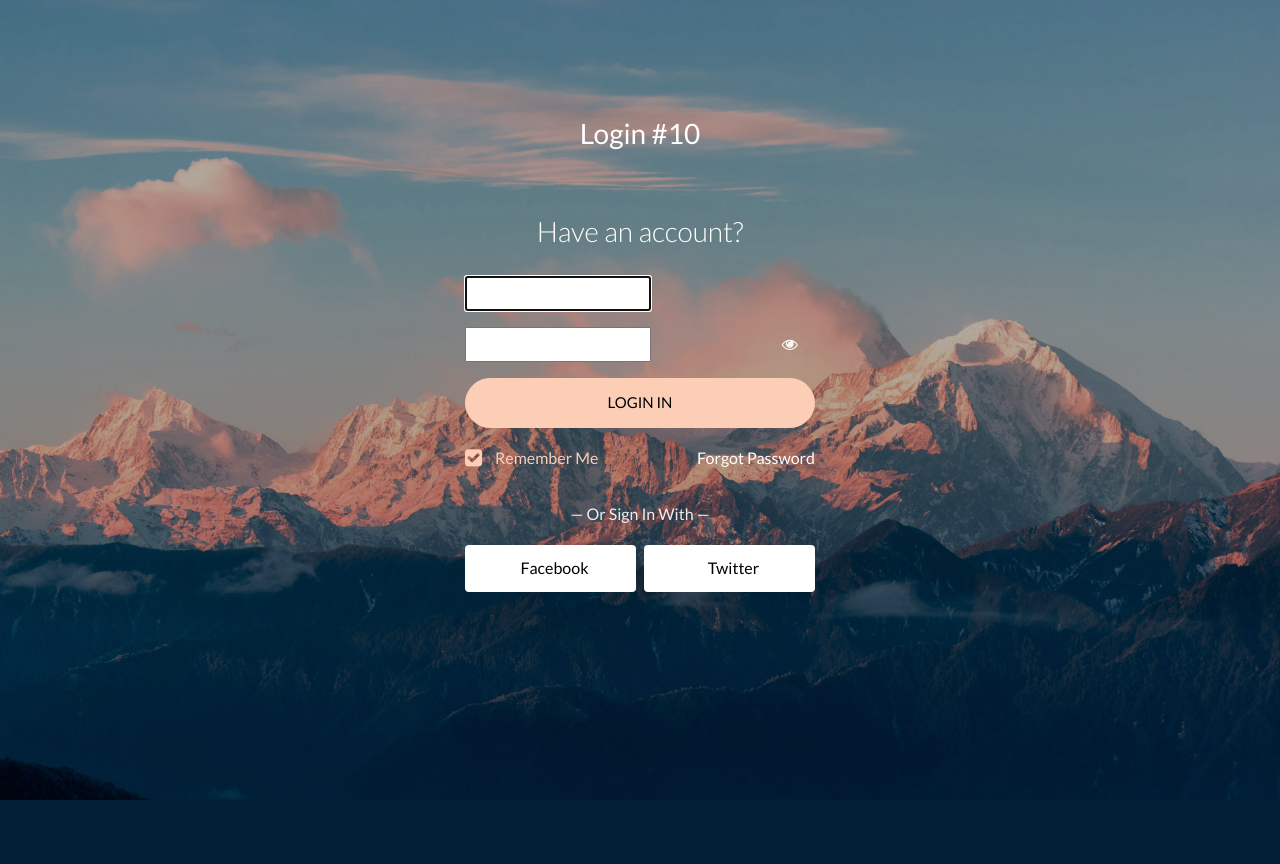
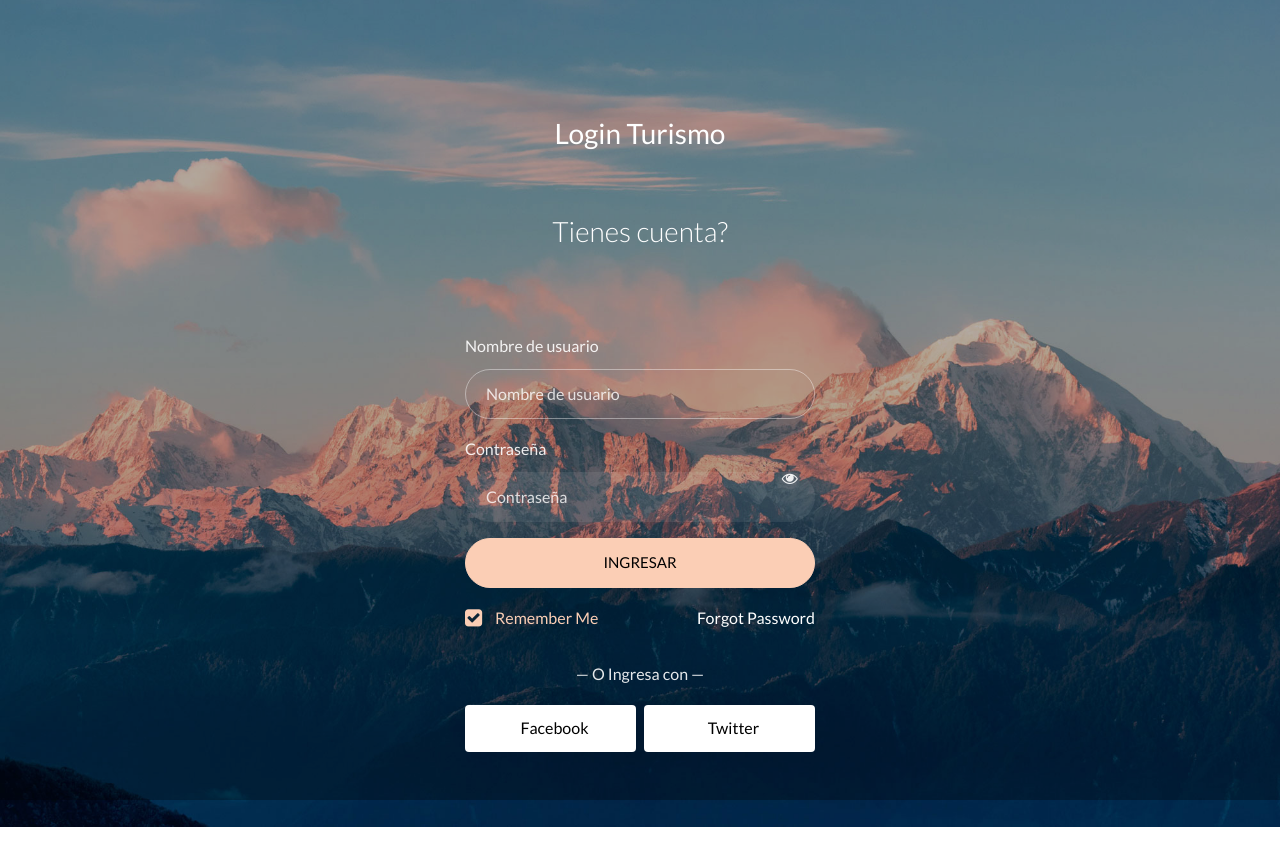
Before and after one commit to jlquichimbo/prueba-django, a Django app: page /accounts/login/ in a window 1280 px wide. Before the commit the page ends 800 px from the top, so only its background shows below. Run offline with Django 3.2, Linux system fonts and the light colour scheme; some libraries are stand-ins or nearby versions.

Commit message:
Login finished

```diff
--- a/prueba_django/settings.py
+++ b/prueba_django/settings.py
@@ -42,6 +42,7 @@ INSTALLED_APPS = [
     'django.contrib.sessions',
     'django.contrib.messages',
     'django.contrib.staticfiles',
+    'bootstrap4',
 ]
 
 MIDDLEWARE = [
--- a/prueba_django/urls.py
+++ b/prueba_django/urls.py
@@ -20,5 +20,6 @@ from usuarios.views import *
 urlpatterns = [
     path('', index),
     path('admin/', admin.site.urls),
-    path('accounts/', include('django.contrib.auth.urls'))
+    path('accounts/', include('django.contrib.auth.urls')),
+    path('usuarios/', include(('usuarios.urls', 'usuarios'), namespace='usuarios'))
 ]
--- a/templates/registration/logged_out.html
+++ b/templates/registration/logged_out.html
@@ -2,5 +2,5 @@
 
 {% block content %}
     <h1>Sesion cerrada! </h1>
-    <a href="{% url 'login' %}">Clic aqui para iniciar sesion nuevamente</a>
+    <a href="{% url 'usuarios:login_turismo' %}">Clic aqui para iniciar sesion nuevamente</a>
 {% endblock content %}
--- a/templates/registration/login.html
+++ b/templates/registration/login.html
@@ -1,34 +1,35 @@
 {% extends 'base.html' %}
-
+{% load bootstrap4 %}
 
 {% block content %}
 <div class="row justify-content-center">
     <div class="col-md-6 text-center mb-5">
-        <h2 class="heading-section">Login #10</h2>
+        <h2 class="heading-section">Login Turismo</h2>
     </div>
 </div>
 <div class="row justify-content-center">
     <div class="col-md-6 col-lg-4">
         <div class="login-wrap p-0">
-            <h3 class="mb-4 text-center">Have an account?</h3>
+            <h3 class="mb-4 text-center">Tienes cuenta?</h3>
 
-            {% if form.errors %}
-                <p>Su password o usuario no coinciden</p>
-            {% endif %}
 
-            <form action="{% url 'login' %}" class="signin-form" method="post">
+            <div id="bootstrap_messages" style="margin-top:5em;">
+                {% bootstrap_messages %}
+            </div>
+
+            <form action="{% url 'usuarios:login_turismo' %}" class="signin-form" method="post">
                 {% csrf_token %}
                 <div class="form-group">
                     <!-- <input type="text" class="form-control" placeholder="Username" required> -->
-                    {{ form.username }}
+                    {% bootstrap_field form.username %}
                 </div>
                 <div class="form-group">
                     <!-- <input id="password-field" type="password" class="form-control" placeholder="Password" required> -->
-                    {{ form.password }}
+                    {% bootstrap_field form.password %}
                     <span toggle="#password-field" class="fa fa-fw fa-eye field-icon toggle-password"></span>
                 </div>
                 <div class="form-group">
-                    <button type="submit" class="form-control btn btn-primary submit px-3" value="login">Login In</button>
+                    <button type="submit" class="form-control btn btn-primary submit px-3" value="login">Ingresar</button>
                 </div>
                 <div class="form-group d-md-flex">
                     <div class="w-50">
@@ -42,7 +43,7 @@
                     </div>
                 </div>
             </form>
-            <p class="w-100 text-center">&mdash; Or Sign In With &mdash;</p>
+            <p class="w-100 text-center">&mdash; O Ingresa con &mdash;</p>
             <div class="social d-flex text-center">
                 <a href="#" class="px-2 py-2 mr-md-1 rounded"><span class="ion-logo-facebook mr-2"></span> Facebook</a>
                 <a href="#" class="px-2 py-2 ml-md-1 rounded"><span class="ion-logo-twitter mr-2"></span> Twitter</a>
--- a/usuarios/urls.py
+++ b/usuarios/urls.py
@@ -3,4 +3,5 @@ from . import views
 
 urlpatterns = [
     path('', views.index, name='index'),
+    path('login_turismo', views.login_turismo, name='login_turismo'),
 ]
```
Also changed, not shown: usuarios/views.py (+28 -1 lines).
